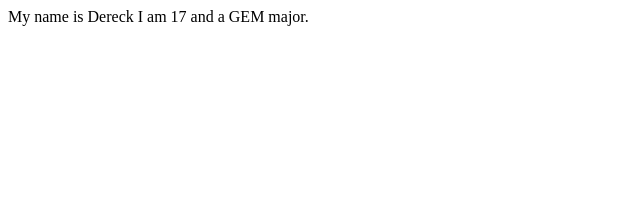
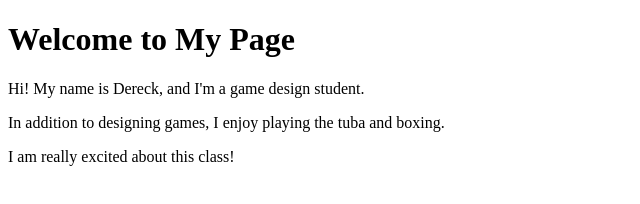
Before and after one commit to legal-blind/webdev_lab1, a plain HTML site: page index.html in a window 1280 px wide. Shown: the whole page, without its empty margins (0-640 px from the left). Drawn offline with Linux system fonts and the light colour scheme.

Commit message:
Update index.html

```diff
--- a/index.html
+++ b/index.html
@@ -1,4 +1,14 @@
-<p>
-<p>
-<p>
-My name is Dereck I am 17 and a GEM major.
+<!DOCTYPE html>
+<html lang="en">
+<head>
+    <meta charset="UTF-8">
+    <meta name="viewport" content="width=device-width, initial-scale=1.0">
+    <title>About Me</title>
+</head>
+<body>
+    <h1>Welcome to My Page</h1>
+    <p>Hi! My name is Dereck, and I'm a game design student.</p>
+    <p>In addition to designing games, I enjoy playing the tuba and boxing.</p>
+    <p>I am really excited about this class!</p>
+</body>
+</html>
```
